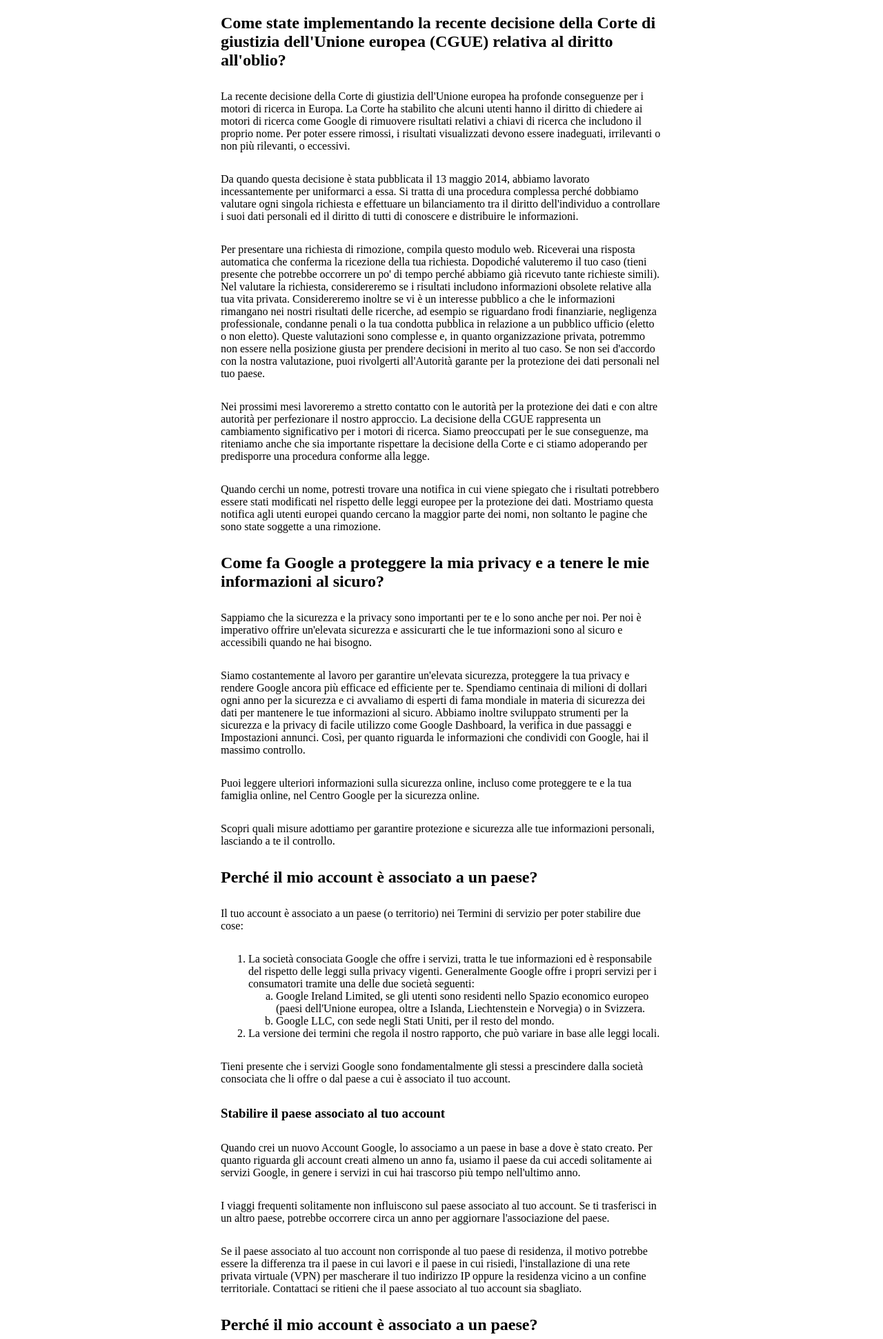
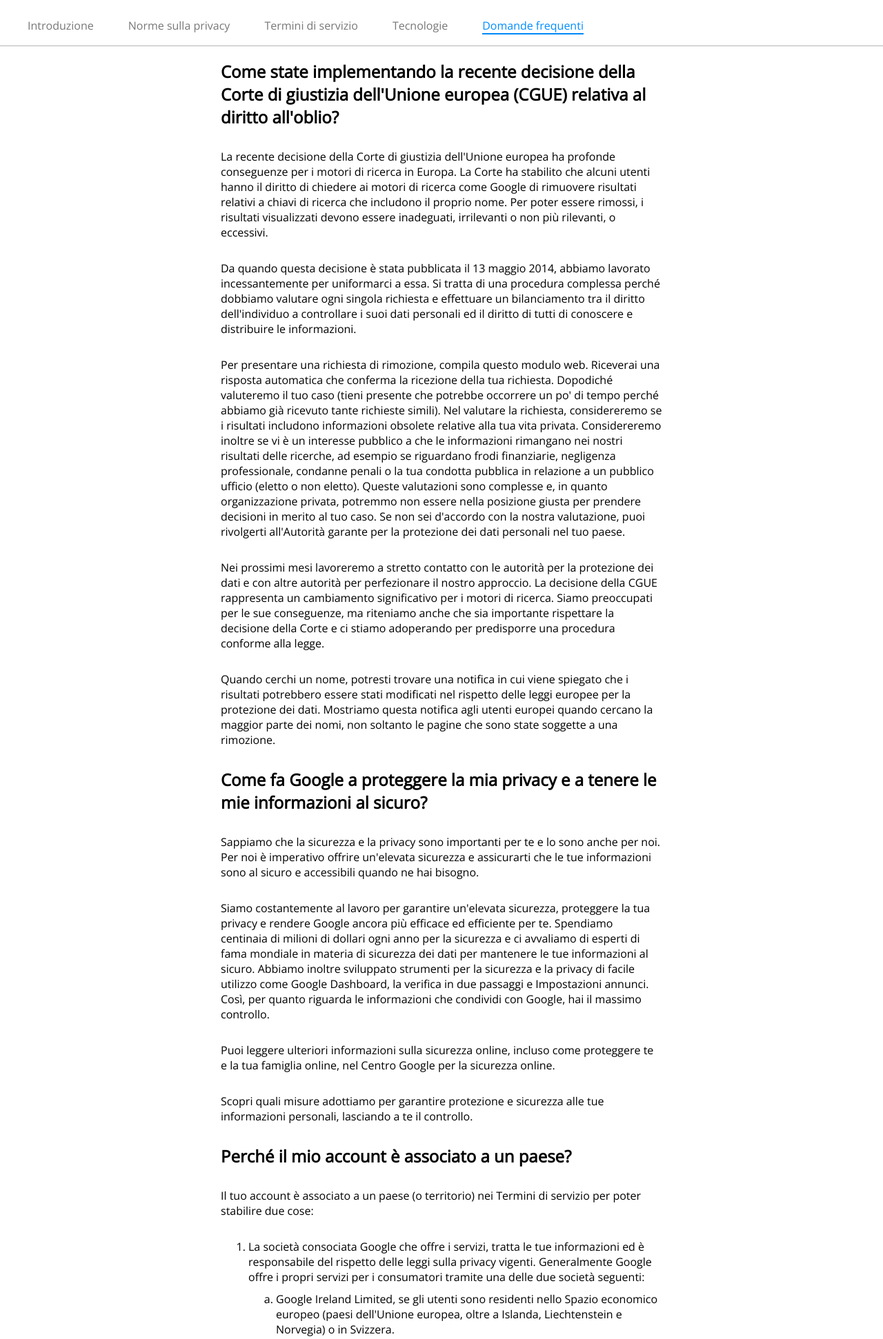
Before and after one commit to sonni46/php-google-faq, a PHP site: page / in a window 1280 px wide. Shown: the top 1942 px of the page at 69% size. Run offline with PHP 8.4, Linux system fonts and the light colour scheme; data that the repository does not hold is empty.

Commit message:
"più o meno finito"

```diff
--- a/index.php
+++ b/index.php
@@ -65,6 +65,36 @@ $dataFaq =
         ],
 ];
 
+$menus =
+[
+    [
+        "Titol" => "Introduzione"
+
+    ],
+    [
+        "Titol" => "Norme sulla privacy"
+
+    ],
+
+    [
+        "Titol" => "Termini di servizio"
+
+    ],
+
+    [
+        "Titol" => "Tecnologie"
+
+    ],
+
+    [
+        "Titol" => "Domande frequenti",
+        "Active" => "active"
+
+    ],
+
+
+];
+
  ?>
 
 <!DOCTYPE html>
@@ -74,12 +104,27 @@ $dataFaq =
     <meta http-equiv="X-UA-Compatible" content="IE=edge">
     <meta name="viewport" content="width=device-width, initial-scale=1.0">
     <link rel="stylesheet" href="style/style.css">
+    <link rel="preconnect" href="https://fonts.googleapis.com">
+<link rel="preconnect" href="https://fonts.gstatic.com" crossorigin>
+<link href="https://fonts.googleapis.com/css2?family=Open+Sans:wght@300;400&display=swap" rel="stylesheet">
     <title>Document</title>
 </head>
 <body>
     <div class="container-fluid">
-        <div>
+        <div class="menu sticky">
+            <ul>
+                <?php
+                foreach ($menus as $menu) {
+                    if($menu["Active"] === "active") {
+                        echo "<li>" . "<a href=''  class='active'>" . $menu["Titol"] . "</a>" . "</li>";
+                    }
+                    else {
+                        echo "<li>" . "<a href=''>" . $menu["Titol"] . "</a>" . "</li>";
+                    }
+                }
+                ?>
 
+            </ul>
         </div>
         <div class="container">
             <?php
--- a/style/style.css
+++ b/style/style.css
@@ -2,13 +2,13 @@ body {
     margin: 0;
     padding: 0;
     box-sizing: border-box;
+    font-family: 'Open Sans', sans-serif;
 }
 
 .container-fluid {
     width: 100%;
     padding-right: 0;
     padding-left: 0;
-
 }
 
 .container {
@@ -19,3 +19,38 @@ body {
 p {
     margin: 30px 0;
 }
+
+li {
+    margin: 10px 0;
+}
+
+.menu {
+    height: 50px;
+    background-color: rgb(255, 255, 255);
+    border-bottom:1px solid rgba(143, 143, 143, 0.671);
+}
+
+.menu ul {
+    list-style: none;
+    display: flex;
+}
+
+.menu li {
+    margin-right: 50px;
+}
+
+a {
+    text-decoration: none;
+    color: rgb(119, 119, 119);
+}
+
+.active {
+    color: rgb(0, 140, 255);
+    border-bottom: 2px solid rgb(0, 136, 248);
+}
+
+.sticky {
+    position: sticky;
+    position: -webkit-sticky;
+    top: 0;
+}
```
